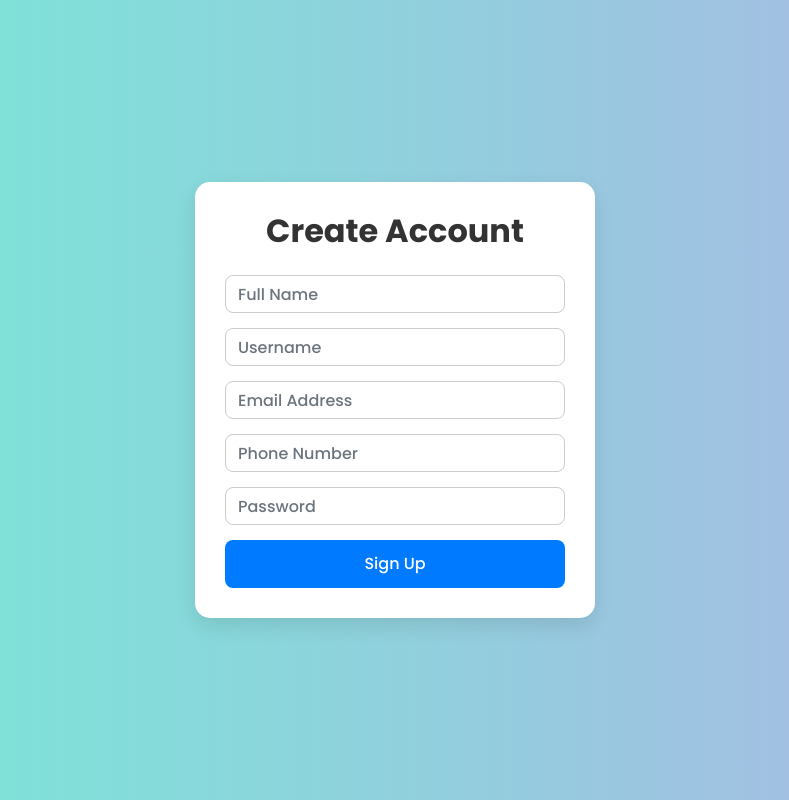
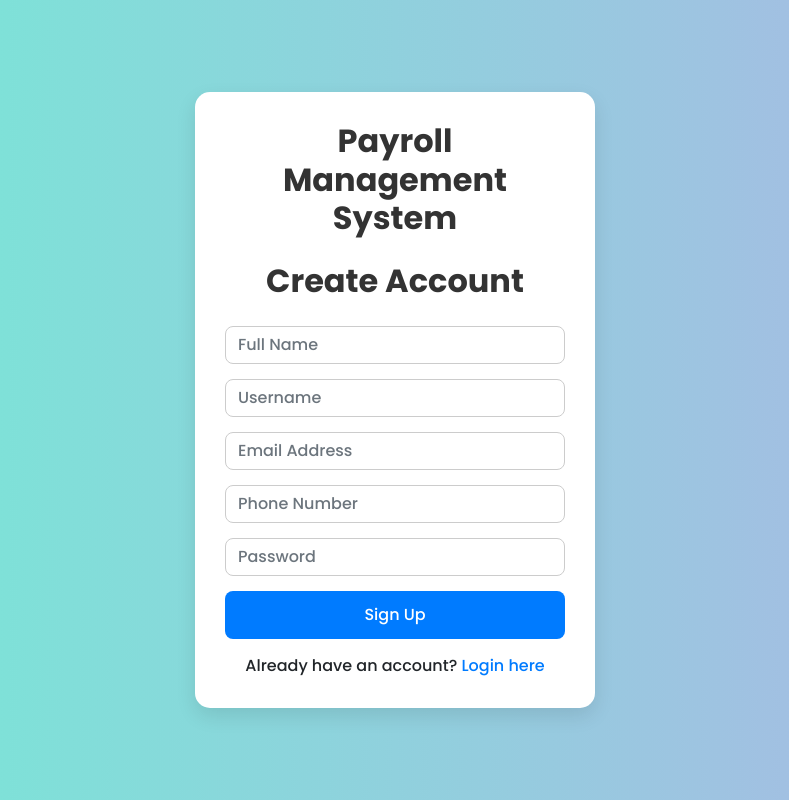
Before and after one commit to Nageswarivadde/payroll, a Flask app: page / in a window 1280 px wide. Shown: the whole page, without its empty margins (245-1034 px from the left). Run offline with Flask 3, Linux system fonts and the light colour scheme; some libraries are stand-ins or nearby versions.

Commit message:
index.html

```diff
--- a/templates/index.html
+++ b/templates/index.html
@@ -63,11 +63,26 @@
         font-weight: 600;
         color: #333;
       }
+
+      .login-link {
+        margin-top: 15px;
+        text-align: center;
+      }
+
+      .login-link a {
+        color: #007bff;
+        text-decoration: none;
+      }
+
+      .login-link a:hover {
+        text-decoration: underline;
+      }
     </style>
   </head>
 
   <body>
     <form class="form-signin" action="/index" method="POST">
+      <h2 class="text-center">Payroll Management System</h2>
       <h2 class="text-center">Create Account</h2>
       <input type="text" name="name" class="form-control" placeholder="Full Name" required>
       <input type="text" name="username" class="form-control" placeholder="Username" required>
@@ -75,17 +90,9 @@
       <input type="tel" name="phone" class="form-control" placeholder="Phone Number" required>
       <input type="password" name="password" class="form-control" placeholder="Password" required>
       <button class="btn btn-primary btn-block" type="submit">Sign Up</button>
+      <div class="login-link">
+        Already have an account? <a href="/login">Login here</a>
+      </div>
     </form>
-
-    <!-- Optional JavaScript -->
-    <!-- <script>
-      document.getElementById("signinBtn")?.addEventListener("click", function () {
-        window.location.href = "login.html";
-      });
-
-      document.getElementById("loginBtn")?.addEventListener("click", function () {
-        window.location.href = "login.html";
-      });
-    </script> -->
   </body>
 </html>
```
